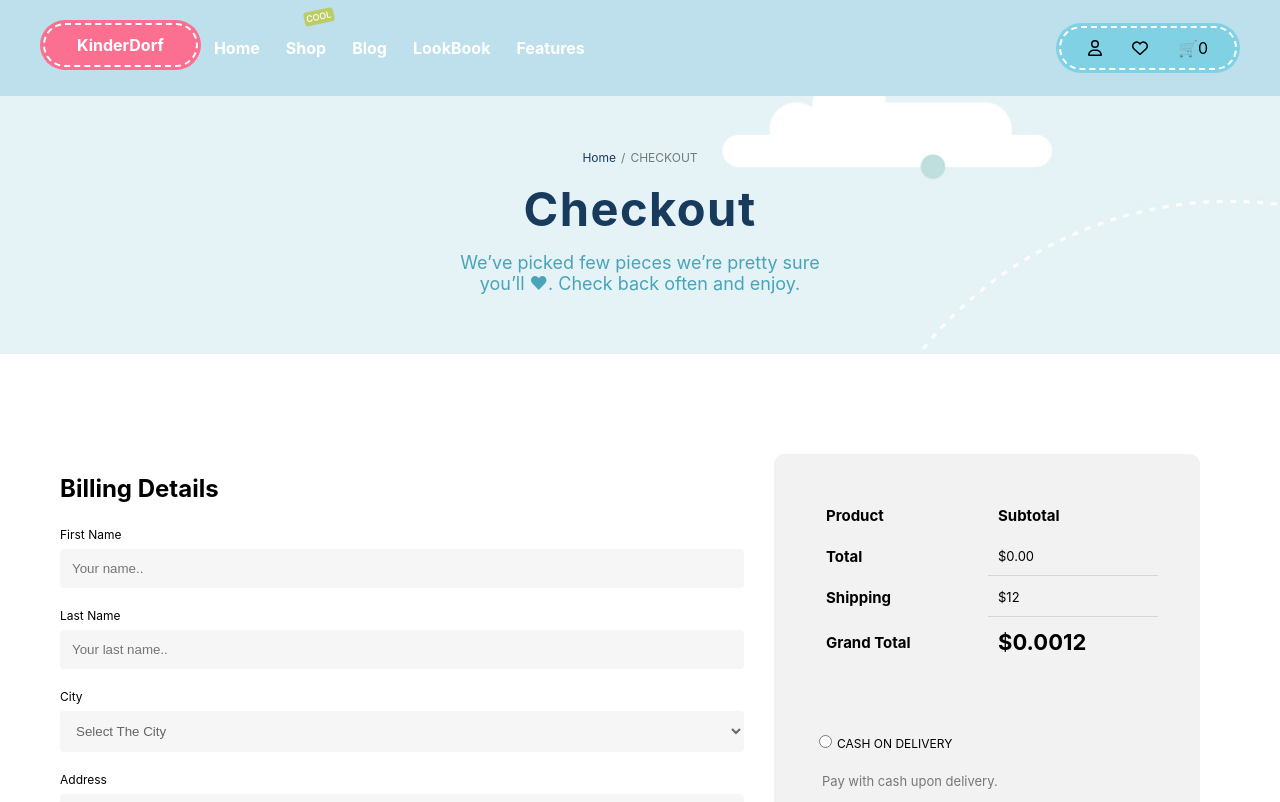
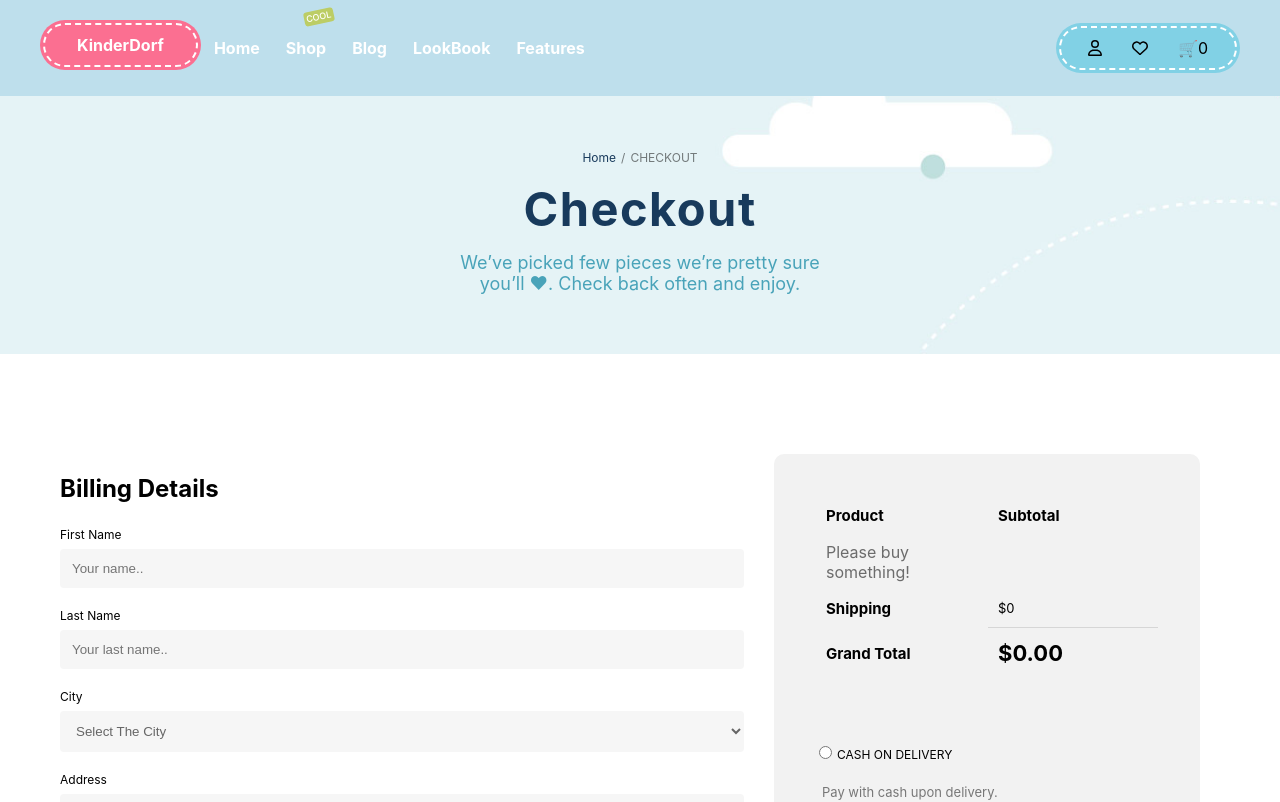
Before and after one commit to Jamal9952/kinder-dorf, a React (Create React App) app: page /checkout in a window 1280 px wide. Shown: the top 802 px of the page. Built offline with nearby package versions, Linux system fonts and the light colour scheme.

Commit message:
completed checkout design

```diff
--- a/src/Utils/Services.js
+++ b/src/Utils/Services.js
@@ -187,8 +187,8 @@ export const shopBannerData = [
     {
         link:"/",
         home:"Home",
-        page:"BABYSTREET SHOP",
-        heading:"BabyStreet Shop"
+        page:"KINDERDORF SHOP",
+        heading:"KinderDorf Shop"
     }
 ]
 
--- a/src/components/billingDetails/BillingDetails.js
+++ b/src/components/billingDetails/BillingDetails.js
@@ -21,7 +21,7 @@ const BillingDetails = () => {
     <input type="text" id="address" name="address" placeholder="Your Adress.." required />
 
     <label for="phone">Phone</label>
-    <input type="number" id="phone" name="phone" placeholder="Phone Number.." required />
+    <input noscroll type="number" id="phone" name="phone" placeholder="Phone Number.." required />
 
     <label for="email">Email Address</label>
     <input type="email" id="email" name="email" placeholder="Email Address.." required />
--- a/src/components/billingSummary/BillingSummary.css
+++ b/src/components/billingSummary/BillingSummary.css
@@ -17,6 +17,12 @@ td{
     padding: 10px;
     font-size: 13px;
     border-bottom: 1px solid #d6d6d6;
+}
+.buy-something{
+    margin-left: 5px;
+    padding: 5px;
+    color: #6c6c6c;
+    width: 100%;
 }
 .product-title-checkout{
     white-space: nowrap;
--- a/src/components/billingSummary/BillingSummary.js
+++ b/src/components/billingSummary/BillingSummary.js
@@ -18,11 +18,12 @@ const BillingSummary = (props) => {
       (previousValue, currentValue) => previousValue + currentValue,
       initialValue
     );
-    return totalSum.toFixed(2);
+    return totalSum;
   };
   const totalPrice = findTotalPrice(cartItems);
-  const shippingPrice = 12;
+const shippingPrice = totalPrice == 0 ? 0 : 12 ;
   const grandTotal = totalPrice + shippingPrice;
+  const total = grandTotal.toFixed(2);
   console.log("Checking values", totalPrice, shippingPrice);
   return (
     <div className="billing-summary-container">
@@ -45,17 +46,18 @@ const BillingSummary = (props) => {
             ))}
           </tbody>
           <tfoot>
-            <tr>
+            {totalPrice == 0 ?<p className="buy-something">Please buy something!</p> : <tr>
               <th>Total</th>
               <td>${totalPrice}</td>
-            </tr>
+            </tr>}
+
             <tr>
               <th>Shipping</th>
               <td>${shippingPrice}</td>
             </tr>
             <tr>
               <th>Grand Total</th>
-              <td className="total-payment-data">${grandTotal}</td>
+              <td className="total-payment-data">${total}</td>
             </tr>
           </tfoot>
         </table>
--- a/src/components/cart/Cart.js
+++ b/src/components/cart/Cart.js
@@ -44,7 +44,7 @@ const Cart = (props) => {
           <div className="actions">
             {cartItems.length !== 0 && (
               <Link to="/checkout">
-                <button className="button">
+                <button className="button" onClick={closeCartHandler}>
                   Order
                 </button>
               </Link>
--- a/src/components/cartHolder/CartHolder.js
+++ b/src/components/cartHolder/CartHolder.js
@@ -18,7 +18,6 @@ const CartHolder = (props) => {
 
   const batchNumber = useSelector((state)=> state.cart.totalQuantity)
   return (
-
     <div className="navbar-bar">
         <DashedBackground color='#81d1e5'>
           <a className="user-login">
```
